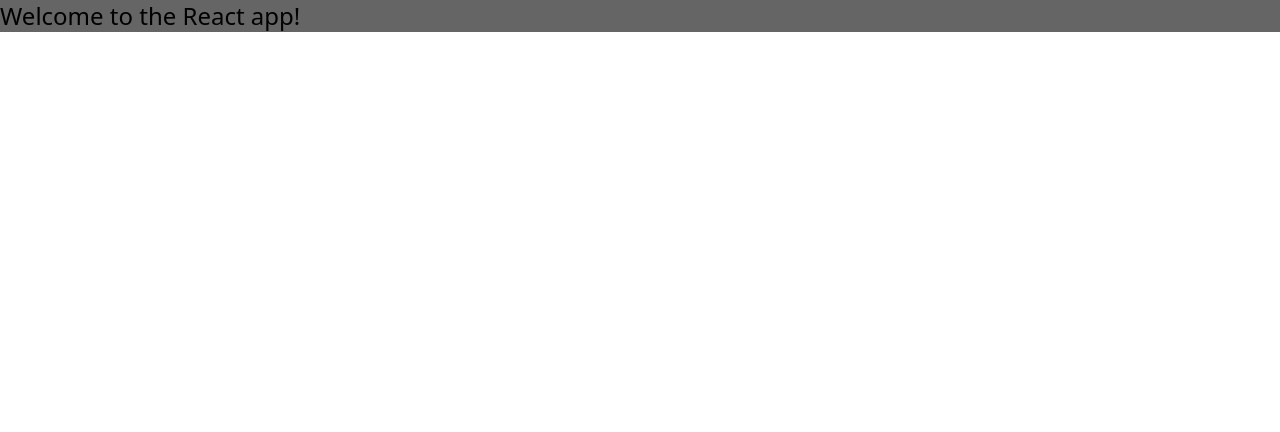
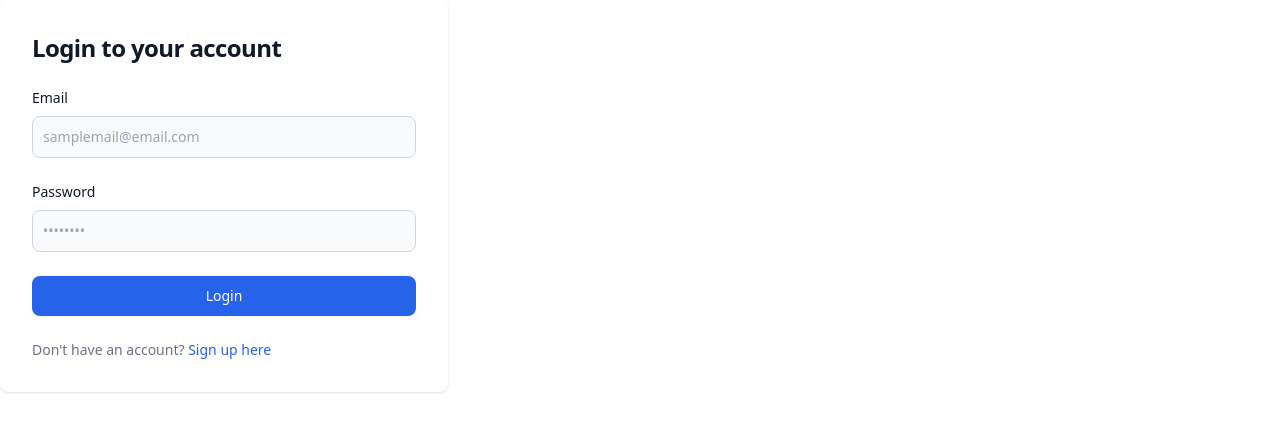
Before and after one commit to AdwaitSri/Kingston-Marketplace, a React (Create React App) app in the folder qhacks-24/: page /Signin in a window 1280 px wide. Shown: the top 432 px of the page. Built offline with nearby package versions, Linux system fonts and the light colour scheme.

Commit message:
Signup and signin

```diff
--- a/qhacks-24/package.json
+++ b/qhacks-24/package.json
@@ -6,9 +6,11 @@
     "@testing-library/jest-dom": "^5.17.0",
     "@testing-library/react": "^13.4.0",
     "@testing-library/user-event": "^13.5.0",
+    "firebase": "^10.8.0",
     "framer-motion": "^11.0.3",
     "react": "^18.2.0",
     "react-dom": "^18.2.0",
+    "react-router-dom": "^6.22.0",
     "react-scripts": "5.0.1",
     "web-vitals": "^2.1.4"
   },
--- a/qhacks-24/src/App.js
+++ b/qhacks-24/src/App.js
@@ -1,12 +1,16 @@
 
 import './App.css';
-
+import Signin from './pages/Signin';
+import Signup from './pages/Signup';
+import {Route, Routes} from "react-router-dom";
 function App() {
   return (
-    <div className="text-2xl bg-[#656565]">
-      <h1>
-        Welcome to the React app!
-      </h1>
+    <div>
+      <Routes>
+      <Route path='/Signup' element={<Signup></Signup>}></Route>
+      <Route path='/Signin' element={<Signin></Signin>}></Route>
+
+      </Routes>
     </div>
   );
 }
--- /dev/null
+++ b/qhacks-24/src/firebase.js
@@ -0,0 +1,20 @@
+// Import the functions you need from the SDKs you need
+import { initializeApp } from "firebase/app";
+import { getAuth } from "firebase/auth";
+
+// TODO: Add SDKs for Firebase products that you want to use
+// https://firebase.google.com/docs/web/setup#available-libraries
+
+// Your web app's Firebase configuration
+const firebaseConfig = {
+  apiKey: "AIzaSyBoLV5MaYddtH_GZ5O-ZTsUYTnSFEou9Zk",
+  authDomain: "localmarketplace-80a4d.firebaseapp.com",
+  projectId: "localmarketplace-80a4d",
+  storageBucket: "localmarketplace-80a4d.appspot.com",
+  messagingSenderId: "1081911975775",
+  appId: "1:1081911975775:web:ef49eac350c5ee03ad20ea"
+};
+
+// Initialize Firebase
+const app = initializeApp(firebaseConfig);
+export const auth = getAuth(app);
--- a/qhacks-24/src/index.js
+++ b/qhacks-24/src/index.js
@@ -2,13 +2,17 @@ import React from 'react';
 import ReactDOM from 'react-dom/client';
 import './index.css';
 import App from './App';
+import Signup from './pages/Signup';
+import { BrowserRouter } from 'react-router-dom';
 
 
 const root = ReactDOM.createRoot(document.getElementById('root'));
 root.render(
+  <BrowserRouter>
   <React.StrictMode>
-    <App />
+    <App></App>
   </React.StrictMode>
+  </BrowserRouter>
 );
 
 // If you want to start measuring performance in your app, pass a function
--- /dev/null
+++ b/qhacks-24/src/pages/Signin.js
@@ -0,0 +1,59 @@
+import { signInWithEmailAndPassword } from 'firebase/auth';
+import { auth } from '../firebase';
+import React, { useState } from 'react';
+
+const Signin = () => {
+    const [email, setEmail] = useState('');
+    const [password, setPassword] = useState('');
+    const [error, setError] = useState(''); // State for handling errors
+
+    const signin = (e) => {
+        e.preventDefault();
+        if (!email || !password) {
+            setError("Please enter both email and password."); // Check if email or password is empty
+            return;
+        }
+
+        signInWithEmailAndPassword(auth, email, password)
+            .then((userCredential) => {
+                console.log(userCredential);
+                setError('Successful login'); // Clear error on successful sign up
+            })
+            .catch((error) => {
+                setError(error.message); // Set error message from Firebase
+            });
+    };
+
+    return (
+        <div className="w-full bg-white rounded-lg shadow dark:border md:mt-0 sm:max-w-md xl:p-0 dark:bg-gray-800 dark:border-gray-700">
+            <div className="p-6 space-y-4 md:space-y-6 sm:p-8">
+                <h1 className="text-xl font-bold leading-tight tracking-tight text-gray-900 md:text-2xl dark:text-white">
+                    Login to your account
+                </h1>
+
+                {error && <p className="text-white">{error}</p>} {/* Display error message */}
+
+                <form onSubmit={signin} className="space-y-4 md:space-y-6">
+                    <div>
+                        <label htmlFor="email" className="block mb-2 text-sm font-medium text-gray-900 dark:text-white">Email</label>
+                        <input type="email" name="email" id="email" value={email} onChange={(e) => setEmail(e.target.value)}
+                        className="bg-gray-50 border border-gray-300 text-gray-900 sm:text-sm rounded-lg focus:ring-blue-600 focus:border-blue-600 block w-full p-2.5 dark:bg-gray-700 dark:border-gray-600 dark:placeholder-gray-400 dark:text-white dark:focus:ring-blue-500 dark:focus:border-blue-500" placeholder="samplemail@email.com" required />
+                    </div>
+
+                    <div>
+                        <label htmlFor="password" className="block mb-2 text-sm font-medium text-gray-900 dark:text-white">Password</label>
+                        <input type="password" name="password" id="password" value={password} onChange={(e) => setPassword(e.target.value)}
+                        className="bg-gray-50 border border-gray-300 text-gray-900 sm:text-sm rounded-lg focus:ring-blue-600 focus:border-blue-600 block w-full p-2.5 dark:bg-gray-700 dark:border-gray-600 dark:placeholder-gray-400 dark:text-white dark:focus:ring-blue-500 dark:focus:border-blue-500" placeholder="••••••••" required />
+                    </div>
+
+                    <button type="submit" className="w-full text-white bg-blue-600 hover:bg-blue-700 focus:ring-4 focus:outline-none focus:ring-blue-300 font-medium rounded-lg text-sm px-5 py-2.5 text-center dark:bg-blue-600 dark:hover:bg-blue-700 dark:focus:ring-blue-800">Login</button>
+                    <p className="text-sm font-light text-gray-500 dark:text-gray-400">Don't have an account? <a
+                        className="font-medium text-blue-600 hover:underline dark:text-blue-500" href="/Signup">Sign up here</a>
+                    </p>
+                </form>
+            </div>
+        </div>
+    );
+};
+
+export default Signin;
--- /dev/null
+++ b/qhacks-24/src/pages/Signup.js
@@ -0,0 +1,60 @@
+import { createUserWithEmailAndPassword } from 'firebase/auth';
+import { auth } from '../firebase';
+import React, { useState } from 'react';
+
+
+const Signup = () => {
+    const [email, setEmail] = useState('');
+    const [password, setPassword] = useState('');
+    const [error, setError] = useState(''); // State for handling errors
+
+    const signUp = (e) => {
+        e.preventDefault();
+        if (!email || !password) {
+            setError("Please enter both email and password."); // Check if email or password is empty
+            return;
+        }
+
+        createUserWithEmailAndPassword(auth, email, password)
+            .then((userCredential) => {
+                console.log(userCredential);
+                setError('Signup complete'); // Clear error on successful sign up
+            })
+            .catch((error) => {
+                setError(error.message); // Set error message from Firebase
+            });
+    };
+
+    return (
+        <div className="w-full bg-white rounded-lg shadow dark:border md:mt-0 sm:max-w-md xl:p-0 dark:bg-gray-800 dark:border-gray-700">
+            <div className="p-6 space-y-4 md:space-y-6 sm:p-8">
+                <h1 className="text-xl font-bold leading-tight tracking-tight text-gray-900 md:text-2xl dark:text-white">
+                    Create an account
+                </h1>
+
+                {error && <p className="text-white">{error}</p>} {/* Display error message */}
+
+                <form onSubmit={signUp} className="space-y-4 md:space-y-6">
+                    <div>
+                        <label htmlFor="email" className="block mb-2 text-sm font-medium text-gray-900 dark:text-white">Email</label>
+                        <input type="email" name="email" id="email" value={email} onChange={(e) => setEmail(e.target.value)}
+                        className="bg-gray-50 border border-gray-300 text-gray-900 sm:text-sm rounded-lg focus:ring-blue-600 focus:border-blue-600 block w-full p-2.5 dark:bg-gray-700 dark:border-gray-600 dark:placeholder-gray-400 dark:text-white dark:focus:ring-blue-500 dark:focus:border-blue-500" placeholder="samplemail@email.com" required />
+                    </div>
+
+                    <div>
+                        <label htmlFor="password" className="block mb-2 text-sm font-medium text-gray-900 dark:text-white">Password</label>
+                        <input type="password" name="password" id="password" value={password} onChange={(e) => setPassword(e.target.value)}
+                        className="bg-gray-50 border border-gray-300 text-gray-900 sm:text-sm rounded-lg focus:ring-blue-600 focus:border-blue-600 block w-full p-2.5 dark:bg-gray-700 dark:border-gray-600 dark:placeholder-gray-400 dark:text-white dark:focus:ring-blue-500 dark:focus:border-blue-500" placeholder="••••••••" required />
+                    </div>
+
+                    <button type="submit" className="w-full text-white bg-blue-600 hover:bg-blue-700 focus:ring-4 focus:outline-none focus:ring-blue-300 font-medium rounded-lg text-sm px-5 py-2.5 text-center dark:bg-blue-600 dark:hover:bg-blue-700 dark:focus:ring-blue-800">Create an account</button>
+                    <p className="text-sm font-light text-gray-500 dark:text-gray-400">Already have an account? <a
+                        className="font-medium text-blue-600 hover:underline dark:text-blue-500" href="/Signin">Sign in here</a>
+                    </p>
+                </form>
+            </div>
+        </div>
+    );
+};
+
+export default Signup;
```
Also changed, not shown: 2 other files (tests, documents, lock files or other folders).
